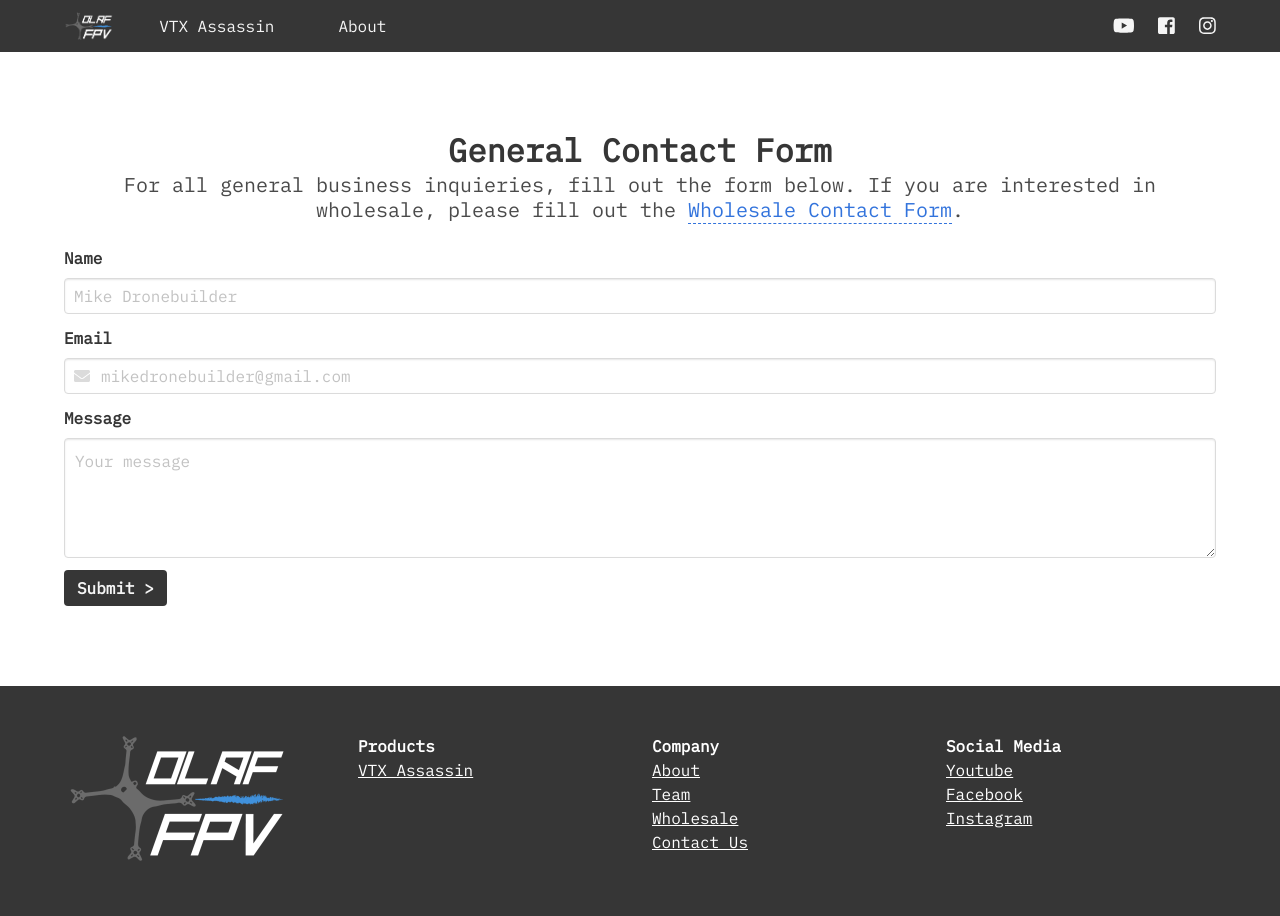
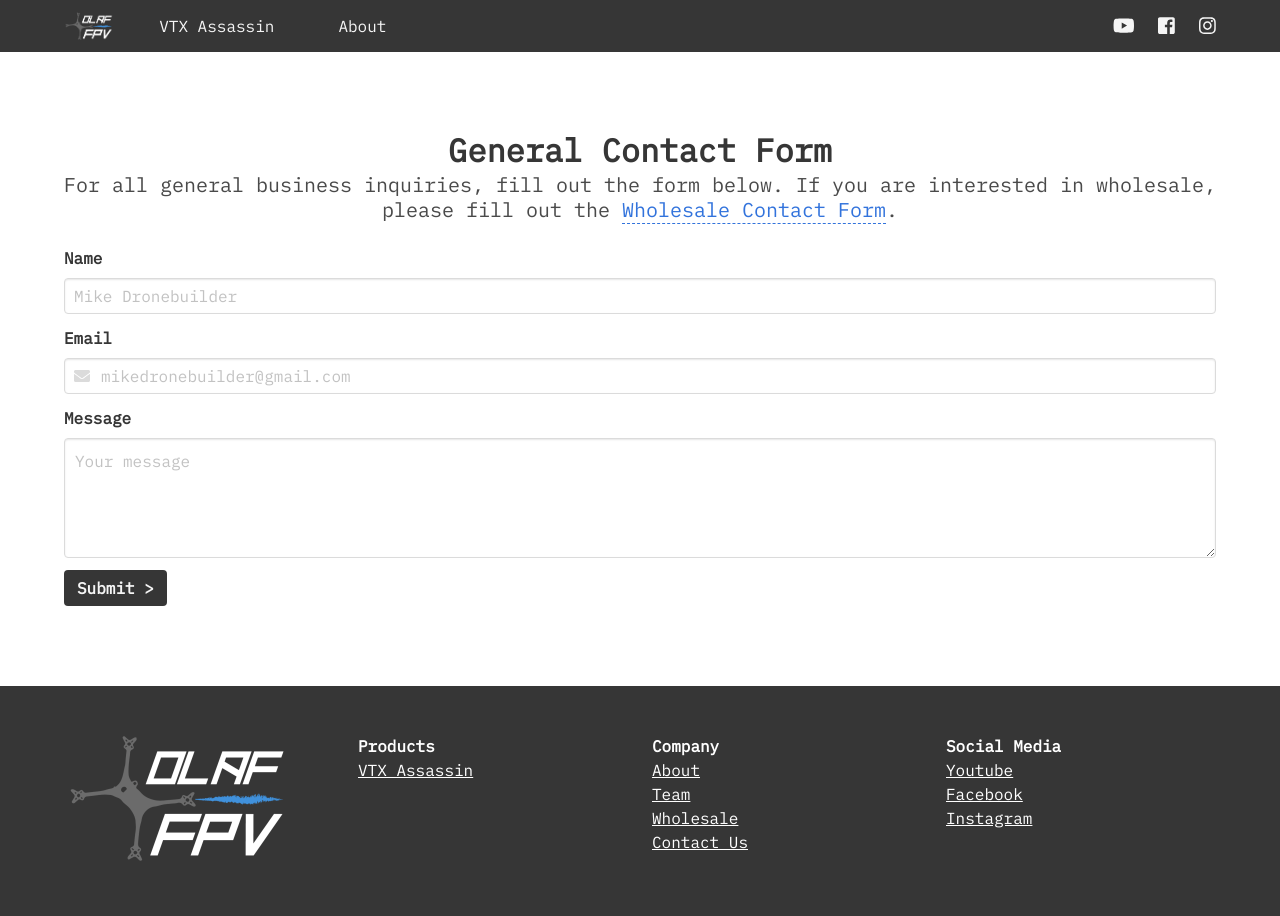
Before and after one commit to Olaf-FPV/olafpv.com, a Jekyll site: the page built from contact/index.html, in a window 1280 px wide. Built offline with Jekyll 4.4.1, drawn with Linux system fonts in a browser that asks for light colours; nearby versions of some CDN libraries.

Commit message:
fix typo

```diff
--- a/contact/index.html
+++ b/contact/index.html
@@ -5,7 +5,7 @@
 
 <div class="container top-bottom-margin">
     <div class="title has-text-centered">General Contact Form</div>
-    <div class="subtitle has-text-centered">For all general business inquieries, fill out the form below. If you are
+    <div class="subtitle has-text-centered">For all general business inquiries, fill out the form below. If you are
         interested in wholesale, please fill out the <a href="/wholesale" class="lowkey-url">Wholesale Contact Form</a>.
     </div>
     <form action="https://formspree.io/business@olafpv.com" method="POST" class="is-4">
```
